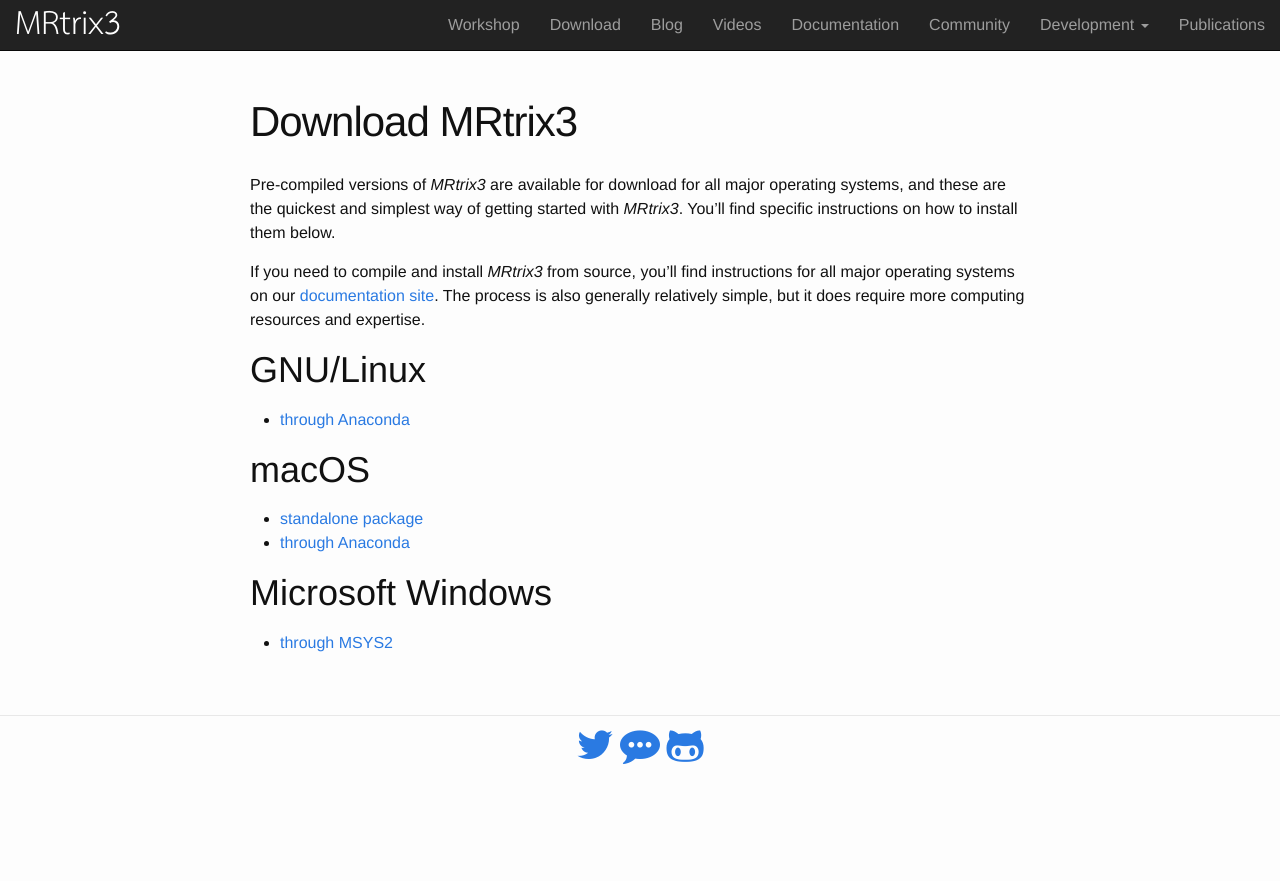
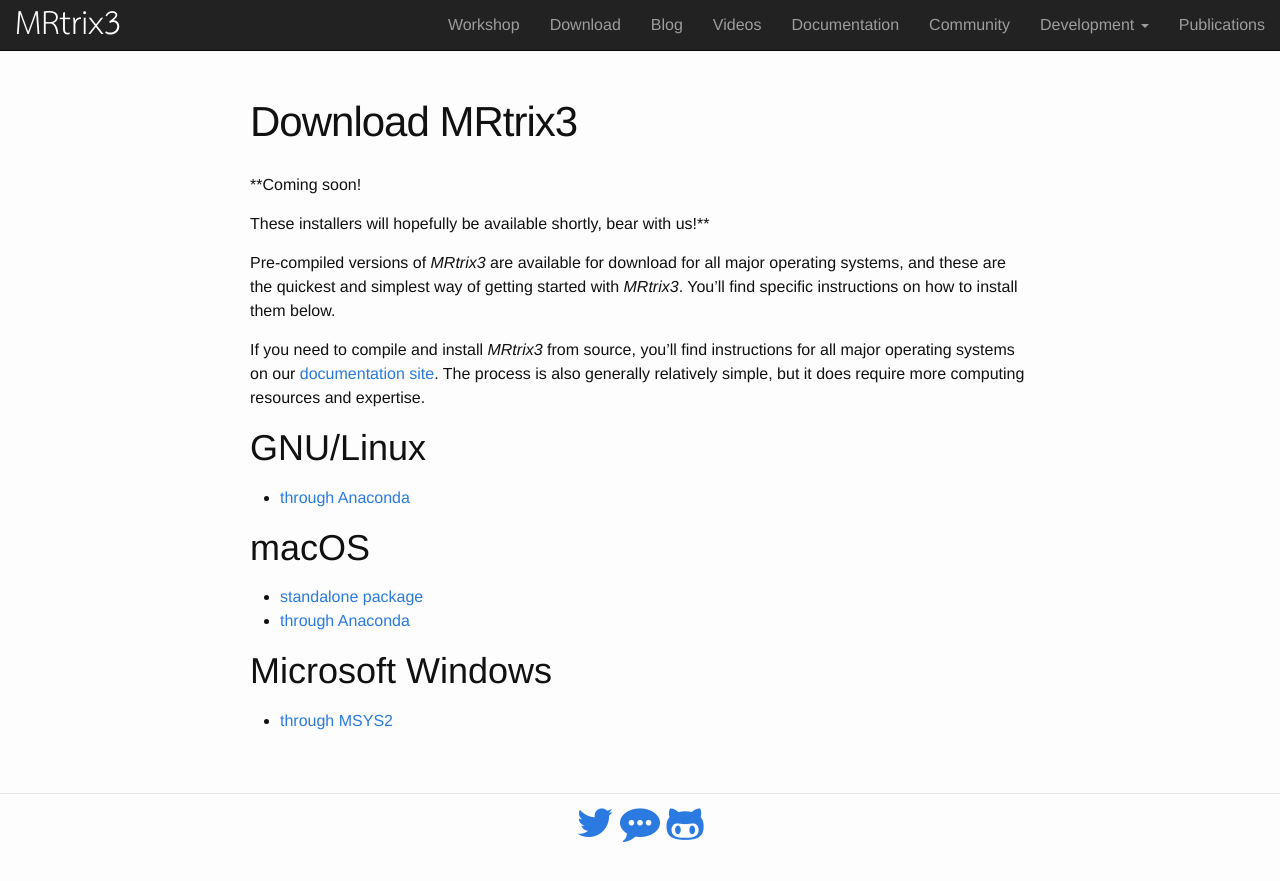
Before and after one commit to MRtrix3/MRtrix3.github.io, a Jekyll site: the page built from download/index.md, in a window 1280 px wide. Shown: the top 881 px of the page. Built offline with Jekyll 4.4.1, drawn with Linux system fonts in a browser that asks for light colours; nearby versions of some CDN libraries.

Commit message:
add coming soon placeholder

```diff
--- a/download/index.md
+++ b/download/index.md
@@ -2,6 +2,10 @@
 layout: "page"
 title: Download MRtrix3
 ---
+
+**Coming soon!
+
+These installers will hopefully be available shortly, bear with us!**
 
 Pre-compiled versions of *MRtrix3* are available for download for all major
 operating systems, and these are the quickest and simplest way of getting
```
